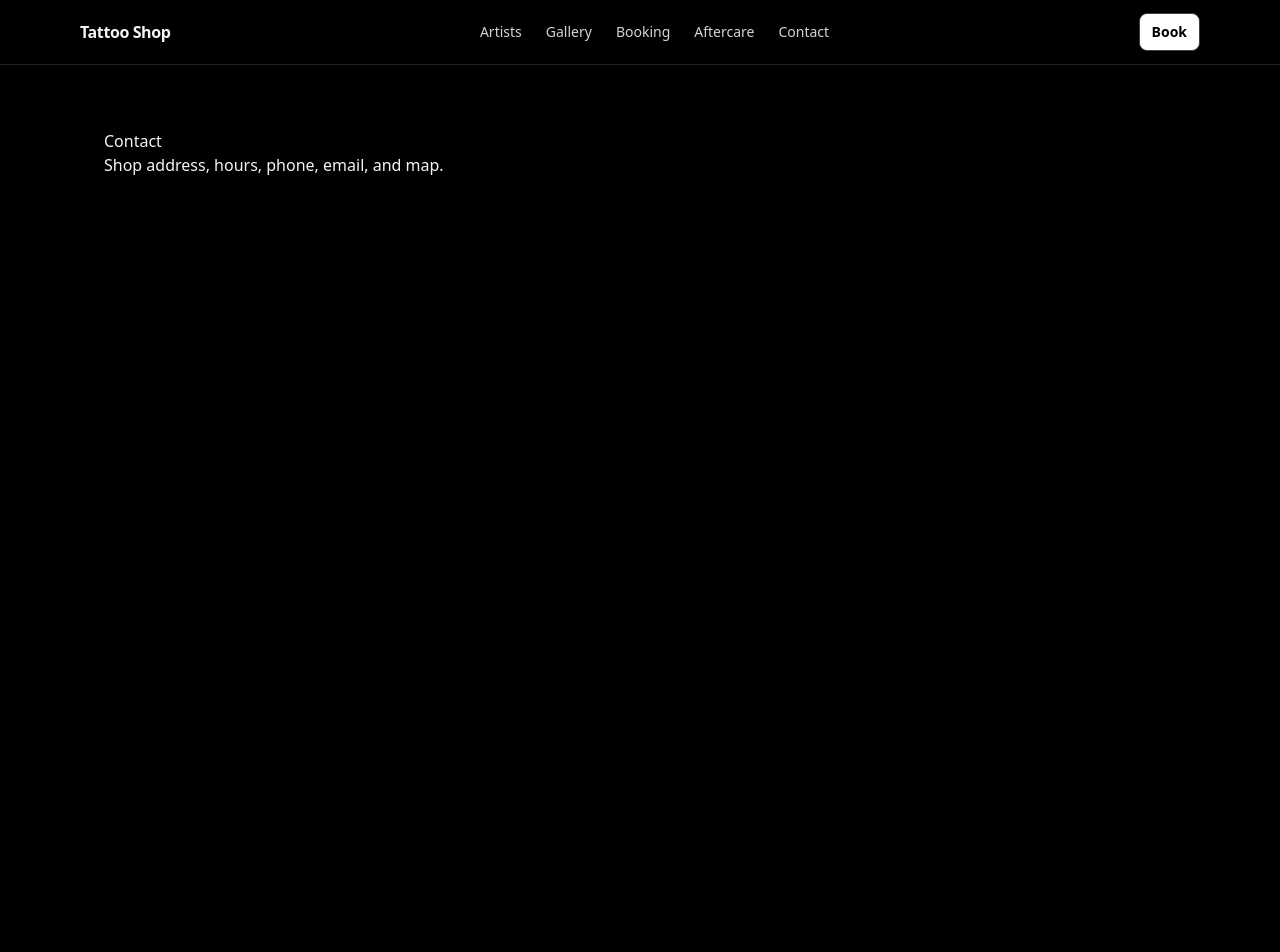
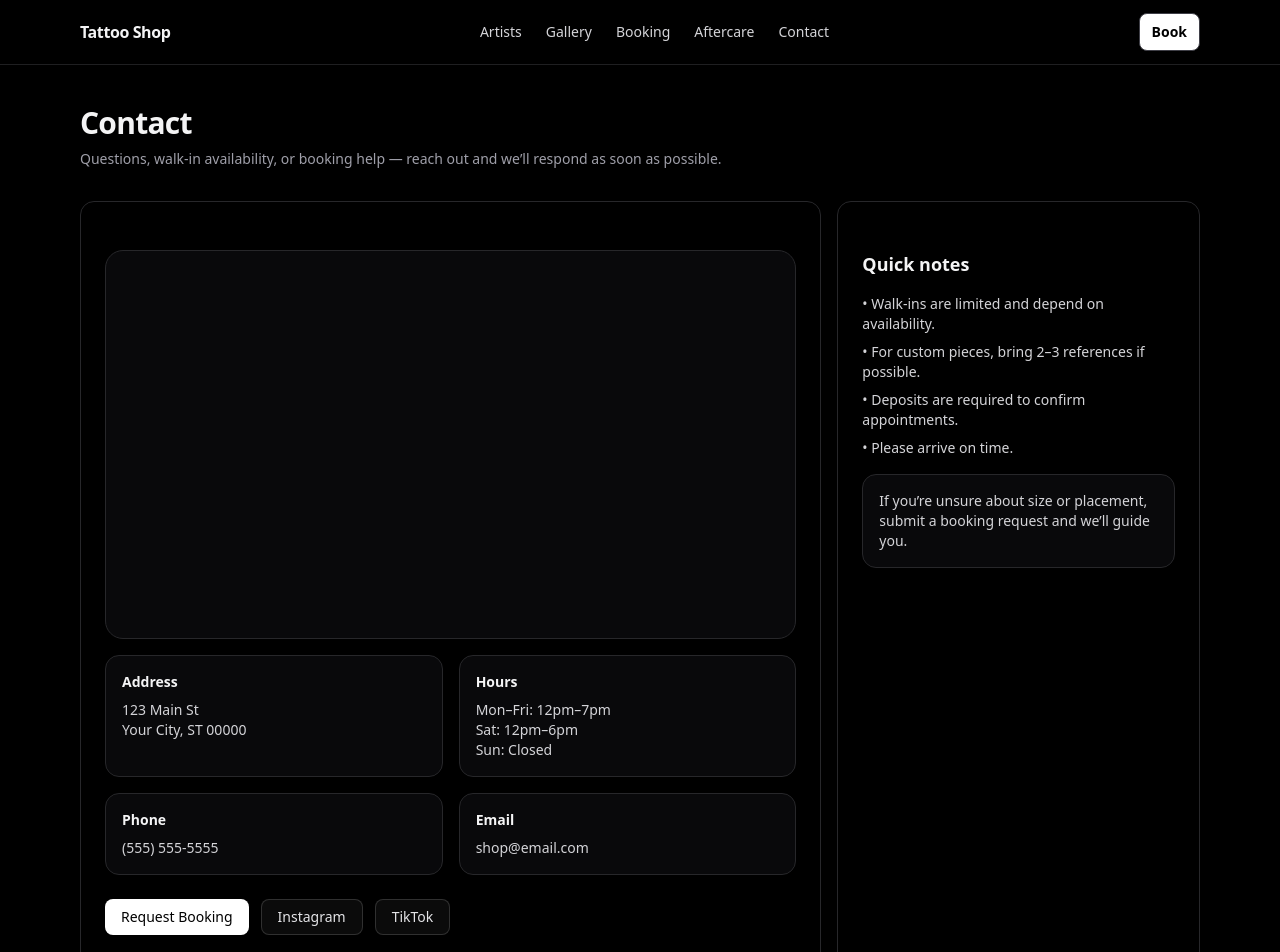
Before and after one commit to belonsavon-sys/tattoo-shop-website, a Next.js app: page /contact in a window 1280 px wide. Shown: the top 952 px of the page. Before the commit the page ends 800 px from the top, so only its background shows below. Built offline with nearby package versions, Linux system fonts and the light colour scheme.

Commit message:
feat: redesigned aftercare and contact pages

```diff
--- a/app/contact/page.tsx
+++ b/app/contact/page.tsx
@@ -1,8 +1,105 @@
+import { Card, CardContent } from "@/components/ui/card";
+import { Button } from "@/components/ui/button";
+
 export default function ContactPage() {
   return (
-    <main style={{ padding: 24 }}>
-      <h1>Contact</h1>
-      <p>Shop address, hours, phone, email, and map.</p>
+    <main className="space-y-8">
+      <section className="space-y-2">
+        <h1 className="text-3xl font-semibold tracking-tight text-zinc-100">
+          Contact
+        </h1>
+        <p className="max-w-2xl text-sm text-zinc-400">
+          Questions, walk-in availability, or booking help — reach out and we’ll respond as soon as possible.
+        </p>
+      </section>
+
+      <section className="grid gap-4 lg:grid-cols-3">
+        <Card className="border-zinc-800 bg-black lg:col-span-2">
+          <CardContent className="p-6 space-y-4">
+            <div className="aspect-[16/9] w-full rounded-2xl border border-zinc-800 bg-zinc-950" />
+
+            <div className="grid gap-4 md:grid-cols-2">
+              <div className="rounded-xl border border-zinc-800 bg-zinc-950 p-4">
+                <div className="text-sm font-semibold text-zinc-100">Address</div>
+                <div className="mt-2 text-sm text-zinc-300">
+                  123 Main St
+                  <br />
+                  Your City, ST 00000
+                </div>
+              </div>
+
+              <div className="rounded-xl border border-zinc-800 bg-zinc-950 p-4">
+                <div className="text-sm font-semibold text-zinc-100">Hours</div>
+                <div className="mt-2 text-sm text-zinc-300">
+                  Mon–Fri: 12pm–7pm
+                  <br />
+                  Sat: 12pm–6pm
+                  <br />
+                  Sun: Closed
+                </div>
+              </div>
+
+              <div className="rounded-xl border border-zinc-800 bg-zinc-950 p-4">
+                <div className="text-sm font-semibold text-zinc-100">Phone</div>
+                <div className="mt-2 text-sm text-zinc-300">(555) 555-5555</div>
+              </div>
+
+              <div className="rounded-xl border border-zinc-800 bg-zinc-950 p-4">
+                <div className="text-sm font-semibold text-zinc-100">Email</div>
+                <div className="mt-2 text-sm text-zinc-300">shop@email.com</div>
+              </div>
+            </div>
+
+            <div className="flex flex-wrap gap-3 pt-2">
+              <a href="/booking">
+                <Button className="bg-white text-black hover:bg-zinc-200">
+                  Request Booking
+                </Button>
+              </a>
+
+              <a href="https://instagram.com/" target="_blank" rel="noreferrer">
+                <Button
+                  variant="outline"
+                  className="border-zinc-800 text-zinc-200 hover:bg-zinc-950"
+                >
+                  Instagram
+                </Button>
+              </a>
+
+              <a href="https://tiktok.com/" target="_blank" rel="noreferrer">
+                <Button
+                  variant="outline"
+                  className="border-zinc-800 text-zinc-200 hover:bg-zinc-950"
+                >
+                  TikTok
+                </Button>
+              </a>
+            </div>
+
+            <p className="text-xs text-zinc-500">
+              Next step: embed Google Maps + add clickable phone/email links.
+            </p>
+          </CardContent>
+        </Card>
+
+        <Card className="border-zinc-800 bg-black">
+          <CardContent className="p-6 space-y-4">
+            <h2 className="text-lg font-semibold text-zinc-100">Quick notes</h2>
+            <ul className="space-y-2 text-sm text-zinc-300">
+              <li>• Walk-ins are limited and depend on availability.</li>
+              <li>• For custom pieces, bring 2–3 references if possible.</li>
+              <li>• Deposits are required to confirm appointments.</li>
+              <li>• Please arrive on time.</li>
+            </ul>
+
+            <div className="rounded-xl border border-zinc-800 bg-zinc-950 p-4">
+              <p className="text-sm text-zinc-300">
+                If you’re unsure about size or placement, submit a booking request and we’ll guide you.
+              </p>
+            </div>
+          </CardContent>
+        </Card>
+      </section>
     </main>
   );
 }
```
